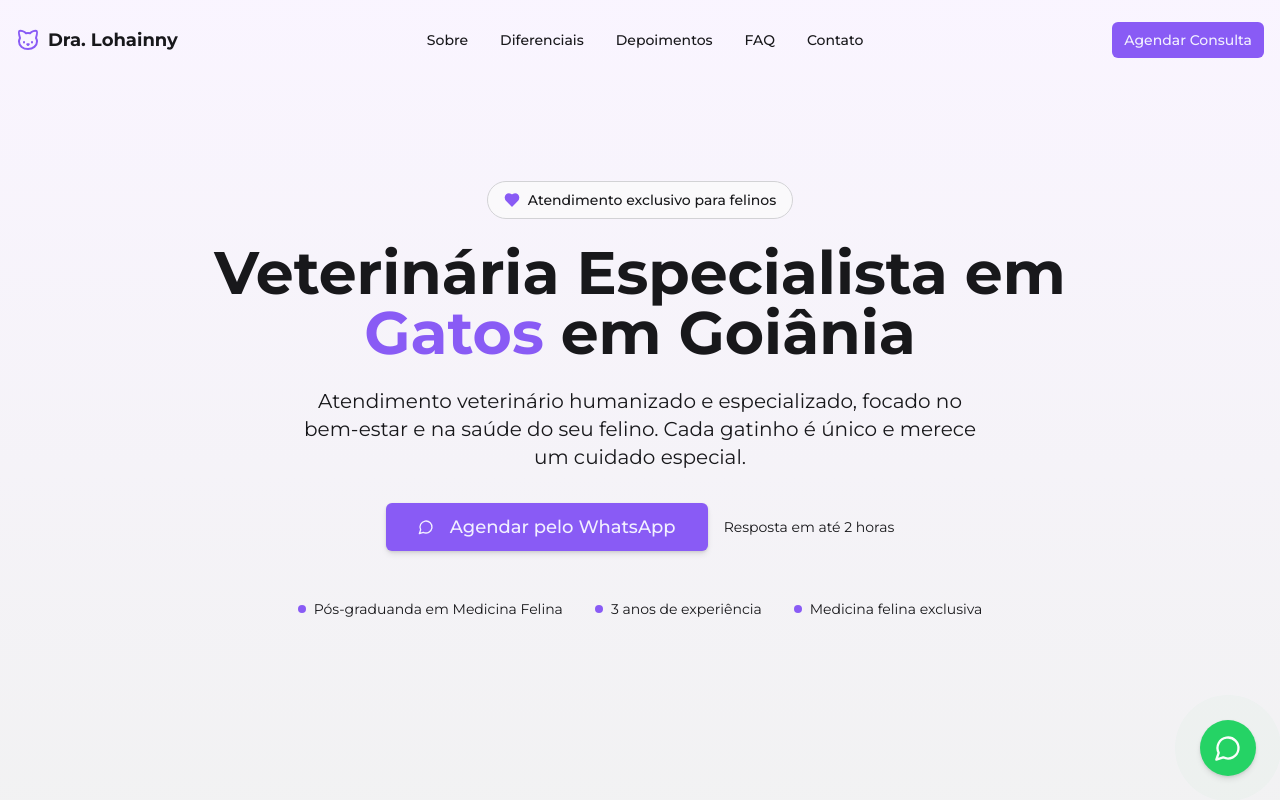
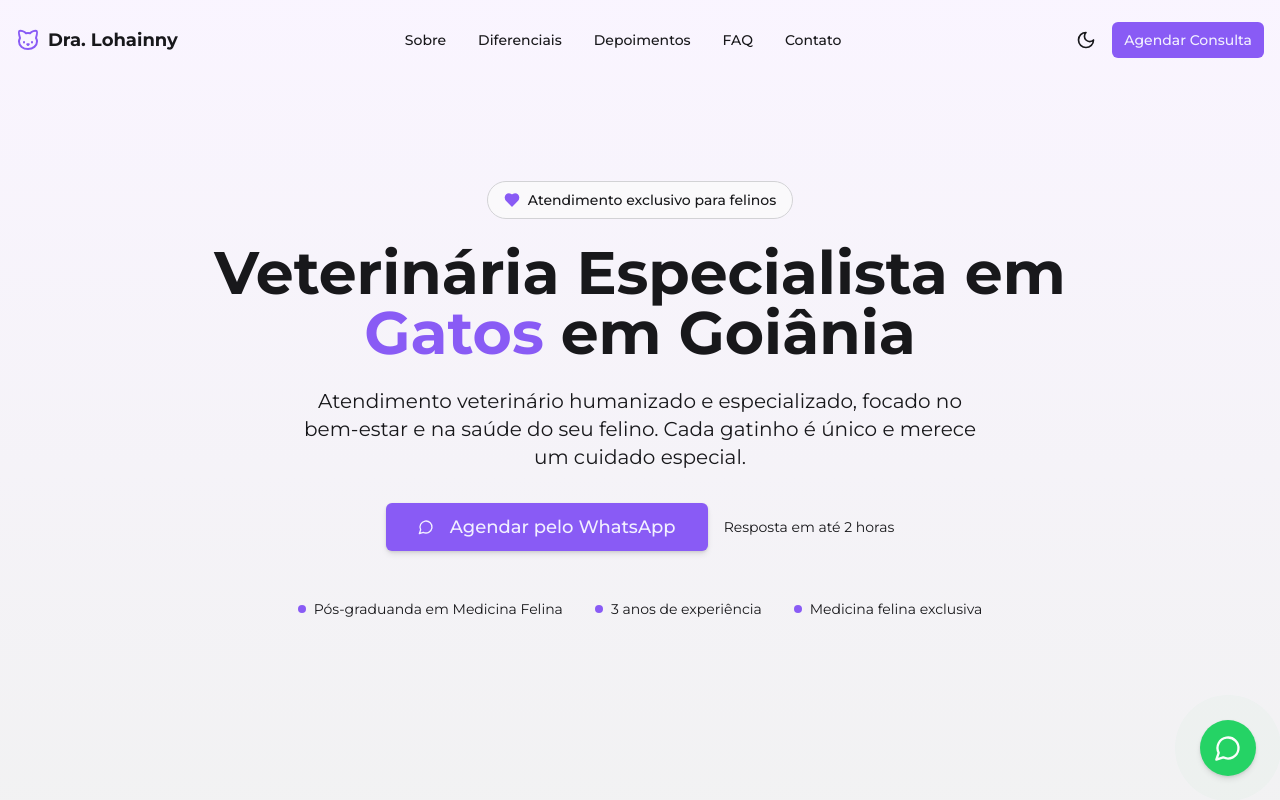
Before and after one commit to dgoulartdev/cats-meow-vet-site, a React (Vite) app: page / in a window 1280 px wide. Shown: the top 800 px of the page. Built offline with nearby package versions, Linux system fonts and the light colour scheme; the HTML template or start-up script is replaced by a standard one.

Commit message:
add theme light/dark mode

```diff
--- a/src/components/landing/Header.tsx
+++ b/src/components/landing/Header.tsx
@@ -1,6 +1,7 @@
 import { useState, useEffect } from "react";
-import { Cat, Menu, X } from "lucide-react";
+import { Cat, Menu, X, Sun, Moon } from "lucide-react";
 import { Button } from "@/components/ui/button";
+import { useTheme } from "@/hooks/use-theme";
 
 const navLinks = [
   { href: "#sobre", label: "Sobre" },
@@ -13,6 +14,7 @@ const navLinks = [
 const Header = () => {
   const [isScrolled, setIsScrolled] = useState(false);
   const [isMobileMenuOpen, setIsMobileMenuOpen] = useState(false);
+  const { theme, toggleTheme } = useTheme();
 
   useEffect(() => {
     const handleScroll = () => {
@@ -55,16 +57,31 @@ const Header = () => {
           </nav>
 
           {/* CTA Button - Desktop */}
-          <div className="hidden md:block">
+          <div className="hidden md:flex items-center gap-2">
+            <button
+              onClick={toggleTheme}
+              className="p-2 rounded-md text-muted-foreground hover:text-foreground hover:bg-accent transition-colors"
+              aria-label={theme === "light" ? "Ativar modo escuro" : "Ativar modo claro"}
+            >
+              {theme === "light" ? <Moon className="w-5 h-5" /> : <Sun className="w-5 h-5" />}
+            </button>
             <Button asChild size="sm">
               <a href="#contato">Agendar Consulta</a>
             </Button>
           </div>
 
           {/* Mobile Menu Button */}
+          <div className="md:hidden flex items-center gap-2">
+            <button
+              onClick={toggleTheme}
+              className="p-2 rounded-md text-muted-foreground hover:text-foreground hover:bg-accent transition-colors"
+              aria-label={theme === "light" ? "Ativar modo escuro" : "Ativar modo claro"}
+            >
+              {theme === "light" ? <Moon className="w-5 h-5" /> : <Sun className="w-5 h-5" />}
+            </button>
             <button
               onClick={() => setIsMobileMenuOpen(!isMobileMenuOpen)}
-            className="md:hidden p-2 text-foreground"
+              className="p-2 text-foreground"
               aria-label={isMobileMenuOpen ? "Fechar menu" : "Abrir menu"}
             >
               {isMobileMenuOpen ? (
@@ -73,6 +90,7 @@ const Header = () => {
                 <Menu className="w-6 h-6" />
               )}
             </button>
+          </div>
         </div>
 
         {/* Mobile Navigation */}
--- /dev/null
+++ b/src/hooks/use-theme.ts
@@ -0,0 +1,31 @@
+import { useState, useEffect } from "react";
+
+type Theme = "light" | "dark";
+
+export function useTheme() {
+  const [theme, setTheme] = useState<Theme>(() => {
+    if (typeof window !== "undefined") {
+      const stored = localStorage.getItem("theme") as Theme;
+      if (stored) return stored;
+    }
+    return "light";
+  });
+
+  useEffect(() => {
+    const root = document.documentElement;
+
+    if (theme === "dark") {
+      root.classList.add("dark");
+    } else {
+      root.classList.remove("dark");
+    }
+
+    localStorage.setItem("theme", theme);
+  }, [theme]);
+
+  const toggleTheme = () => {
+    setTheme((prev) => (prev === "light" ? "dark" : "light"));
+  };
+
+  return { theme, setTheme, toggleTheme };
+}
--- a/src/index.css
+++ b/src/index.css
@@ -106,8 +106,8 @@ All colors MUST be HSL.
     --popover: 240 5% 26%;
     --popover-foreground: 0 0% 98%;
 
-    --primary: 255 91% 76%;
-    --primary-foreground: 261 72% 22%;
+    --primary: 258 89% 70%;
+    --primary-foreground: 250 100% 9%;
 
     --secondary: 240 3% 46%;
     --secondary-foreground: 0 0% 98%;
```
Lines whose indentation alone changed are shown as unchanged.
